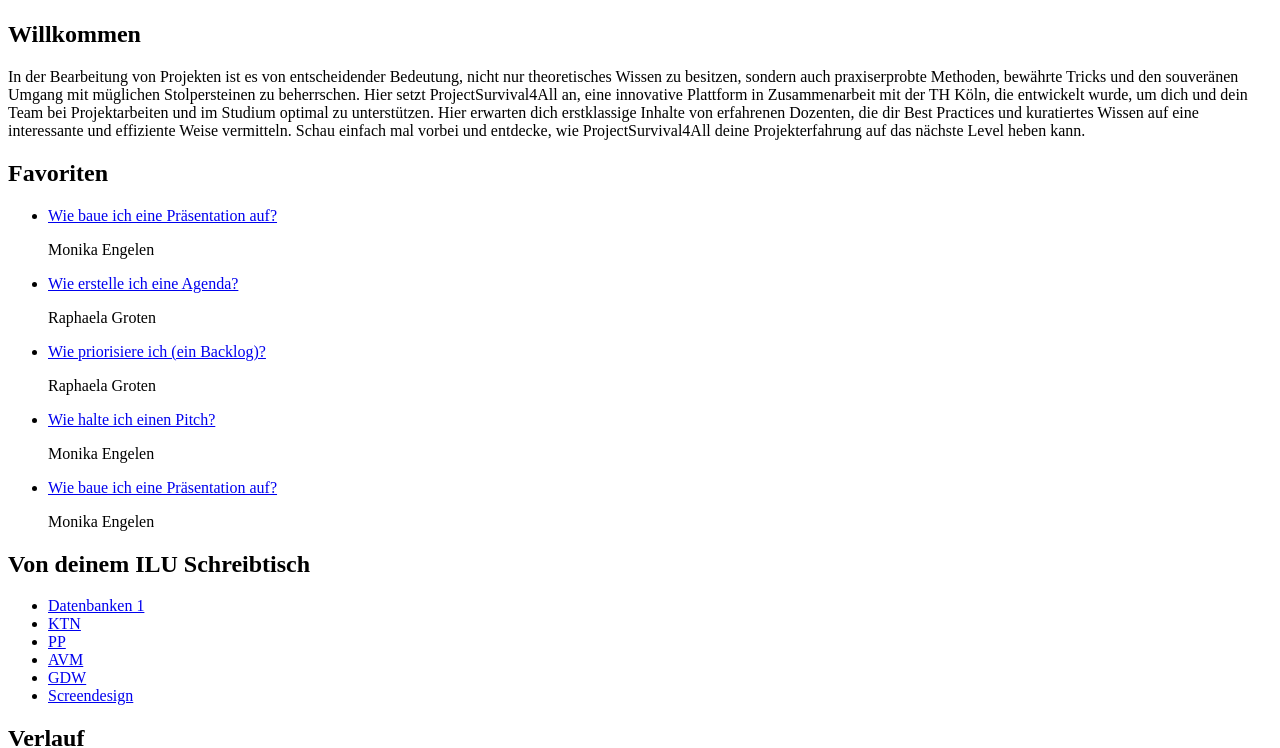
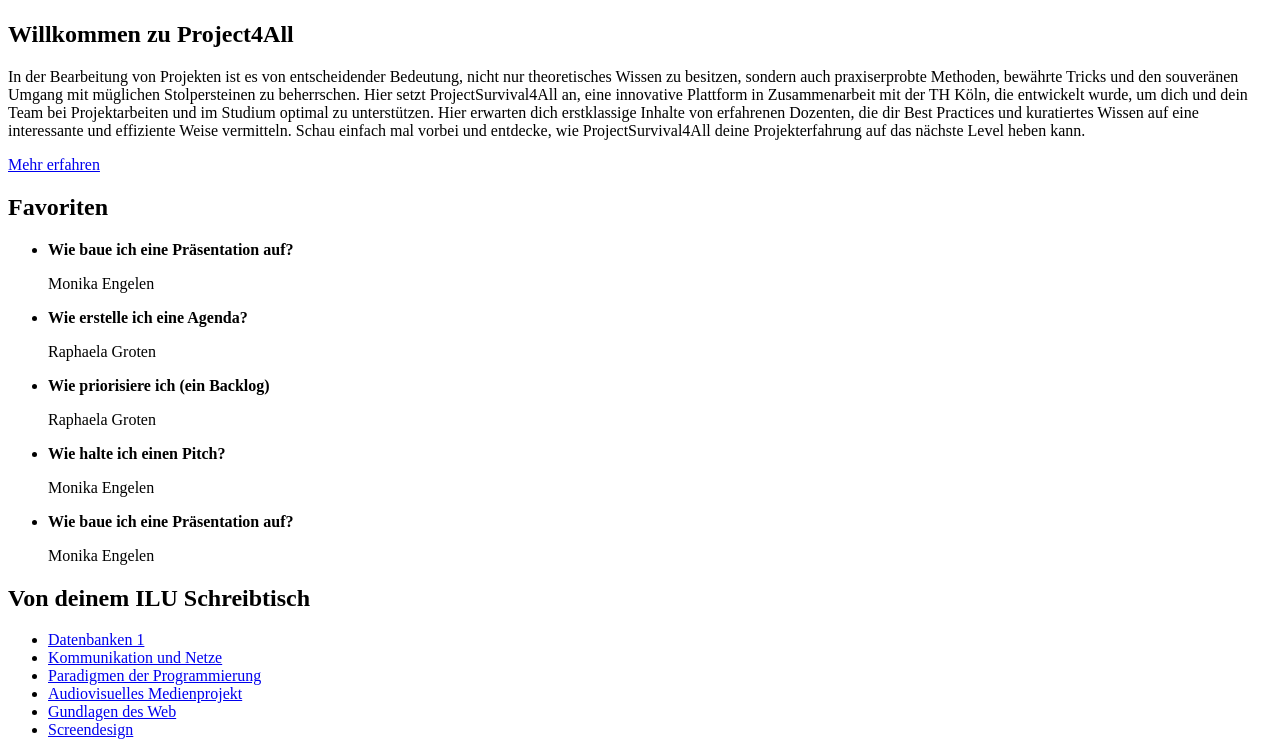
Before and after one commit to mi-classroom/fd-html-und-css-SimonW-dev, a plain HTML site: page index.html in a window 1280 px wide. Shown: the part 77-825 px from the top of the page. Drawn offline with Linux system fonts and the light colour scheme.

Commit message:
baseline preperation for css workshop

```diff
--- /dev/null
+++ b/assets/styles/reset.css
@@ -0,0 +1,50 @@
+ /* http://meyerweb.com/eric/tools/css/reset/
+   v2.0 | 20110126
+   License: none (public domain)
+
+   this bastard resets everything
+*/
+
+html, body, div, span, applet, object, iframe,
+h1, h2, h3, h4, h5, h6, p, blockquote, pre,
+a, abbr, acronym, address, big, cite, code,
+del, dfn, em, img, ins, kbd, q, s, samp,
+small, strike, strong, sub, sup, tt, var,
+b, u, i, center,
+dl, dt, dd, ol, ul, li,
+fieldset, form, label, legend,
+table, caption, tbody, tfoot, thead, tr, th, td,
+article, aside, canvas, details, embed,
+figure, figcaption, footer, header, hgroup,
+menu, nav, output, ruby, section, summary,
+time, mark, audio, video {
+	margin: 0;
+	padding: 0;
+	border: 0;
+	font-size: 100%;
+	font: inherit;
+	vertical-align: baseline;
+}
+/* HTML5 display-role reset for older browsers */
+article, aside, details, figcaption, figure,
+footer, header, hgroup, menu, nav, section {
+	display: block;
+}
+body {
+	line-height: 1;
+}
+ol, ul {
+	list-style: none;
+}
+blockquote, q {
+	quotes: none;
+}
+blockquote:before, blockquote:after,
+q:before, q:after {
+	content: '';
+	content: none;
+}
+table {
+	border-collapse: collapse;
+	border-spacing: 0;
+}
--- /dev/null
+++ b/assets/styles/variables.css
@@ -0,0 +1,29 @@
+:root {
+    /* colors */
+    --text-color: #000000;
+    --foreground: #ffffff;
+    --background: #e8e8e8;
+    --th-pink: #b62584;
+    --th-orange: #ea5b0c;
+    --th-red: #c60b0c;
+    --th-blue: #4285f4;
+
+    /* fonts */
+    --title: 31.5 bold;
+
+
+
+    /* sizes - probably dogshit way to do this */
+    --minimal-10px: 10px;
+    --small-12px: 12px;
+    --base-16px: 16px;
+    --large-20px: 20px;
+    --large-25px: 25px;
+    --large-31px: 31.5px;
+    --huge-40px: 40px;
+    --huge-50px: 50px;
+    --huge-63px: 63px;
+    --gargantuan-100px: 100px;
+
+
+}
--- a/index.html
+++ b/index.html
@@ -2,12 +2,25 @@
 <html lang="de">
   <head>
     <meta charset="utf-8">
-    <title>Übersichtsseite?</title>
+    <title>Übersicht</title>
+
+    <!-- <link rel="stylesheet" href="./assets/styles/reset.css"> -->
+    <link rel="stylesheet" href="./assets/styles/base.css">
+    <link rel="stylesheet" href="./assets/styles/variables.css">
+    <link rel="stylesheet" href="./assets/styles/components.css">
+    <link rel="stylesheet" href="./assets/styles/fonts.css">
+    <link rel="stylesheet" href="./assets/styles/icons.css">
+
   </head>
   <body>
-    <img src="./images/p4all.png" alt="Logo">
+
+    <header>
+      <img src="./assets/images/p4all.png" alt="Logo">
+    </header>
+
+    <main>
       <section>
-      <h1>Willkommen</h1>
+        <h1>Willkommen zu Project4All</h1>
 
         <p>
           In der Bearbeitung von Projekten ist es von entscheidender Bedeutung, nicht nur theoretisches Wissen zu besitzen,
@@ -18,6 +31,8 @@
           interessante und effiziente Weise vermitteln.
           Schau einfach mal vorbei und entdecke, wie ProjectSurvival4All deine Projekterfahrung auf das nächste Level heben
           kann.</p>
+
+          <p><a href="./pages/about/about-the-project.html">Mehr erfahren</a></p>
       </section>
 
       <section>
@@ -25,23 +40,23 @@
 
         <ul>
           <li>
-          <a href="https://youtu.be/dQw4w9WgXcQ?si=hqGAME2_1frY1JN_">Wie baue ich eine Präsentation auf?</a>
+            <p><b>Wie baue ich eine Präsentation auf?</b></p>
             <p>Monika Engelen</p>
           </li>
           <li>
-          <a href="https://youtu.be/dQw4w9WgXcQ?si=hqGAME2_1frY1JN_">Wie erstelle ich eine Agenda?</a>
+            <p><b>Wie erstelle ich eine Agenda?</b></p>
             <p>Raphaela Groten</p>
           </li>
           <li>
-          <a href="https://youtu.be/dQw4w9WgXcQ?si=hqGAME2_1frY1JN_">Wie priorisiere ich (ein Backlog)?</a>
+            <p><b>Wie priorisiere ich (ein Backlog)</b></p>
             <p>Raphaela Groten</p>
           </li>
           <li>
-          <a href="https://youtu.be/dQw4w9WgXcQ?si=hqGAME2_1frY1JN_">Wie halte ich einen Pitch?</a>
+            <p><b>Wie halte ich einen Pitch?</b></p>
             <p>Monika Engelen</p>
           </li>
           <li>
-          <a href="https://youtu.be/dQw4w9WgXcQ?si=hqGAME2_1frY1JN_">Wie baue ich eine Präsentation auf?</a>
+            <p><b>Wie baue ich eine Präsentation auf?</b></p>
             <p>Monika Engelen</p>
           </li>
         </ul>
@@ -52,10 +67,10 @@
 
         <ul>
           <li><a href="https://youtu.be/dQw4w9WgXcQ?si=hqGAME2_1frY1JN_">Datenbanken 1</a></li>
-        <li><a href="https://youtu.be/dQw4w9WgXcQ?si=hqGAME2_1frY1JN_">KTN</a></li>
-        <li><a href="https://youtu.be/dQw4w9WgXcQ?si=hqGAME2_1frY1JN_">PP</a></li>
-        <li><a href="https://youtu.be/dQw4w9WgXcQ?si=hqGAME2_1frY1JN_">AVM</a></li>
-        <li><a href="https://youtu.be/dQw4w9WgXcQ?si=hqGAME2_1frY1JN_">GDW</a></li>
+          <li><a href="https://youtu.be/dQw4w9WgXcQ?si=hqGAME2_1frY1JN_">Kommunikation und Netze</a></li>
+          <li><a href="https://youtu.be/dQw4w9WgXcQ?si=hqGAME2_1frY1JN_">Paradigmen der Programmierung</a></li>
+          <li><a href="https://youtu.be/dQw4w9WgXcQ?si=hqGAME2_1frY1JN_">Audiovisuelles Medienprojekt</a></li>
+          <li><a href="https://youtu.be/dQw4w9WgXcQ?si=hqGAME2_1frY1JN_">Gundlagen des Web</a></li>
           <li><a href="https://youtu.be/dQw4w9WgXcQ?si=hqGAME2_1frY1JN_">Screendesign</a></li>
         </ul>
       </section>
@@ -84,22 +99,20 @@
           </li>
         </ul>
       </section>
+    </main>
 
   <footer>
-    <h2>ab hier beginnt der footer</h2>
-    <!-- <p>about the project</p> -->
-    <p><a href="./pages/about/about-the-project.html">Über das Projekt</a></p>
-
-    <section>
+    <nav>
+      <div>
         <h3>Barrierefreiheit</h3>
 
         <ul>
           <li>leichte Sprache</li>
           <li>leichte Sprache</li>
         </ul>
-    </section>
+      </div>
 
-    <section>
+      <div>
         <h3>Feedback</h3>
 
         <ul>
@@ -107,9 +120,9 @@
           <li>Content Vorschläge</li>
           <li>Feedback Umfrage</li>
         </ul>
-    </section>
+      </div>
 
-    <section>
+      <div>
         <h3>Rechtliche Informationen</h3>
 
         <ul>
@@ -117,7 +130,9 @@
           <li>Impressum</li>
           <li>Datenschutzrichtlinien</li>
         </ul>
-    </section>
+      </div>
+    </nav>
+
   </footer>
   </body>
 
```
Also changed, not shown: assets/images/p4all.png (renamed from images/p4all.png), assets/styles/base.css (added), assets/styles/components.css (added), assets/styles/fonts.css (added), assets/styles/icons.css (added), 2 other files. Lines whose indentation alone changed are shown as unchanged.
